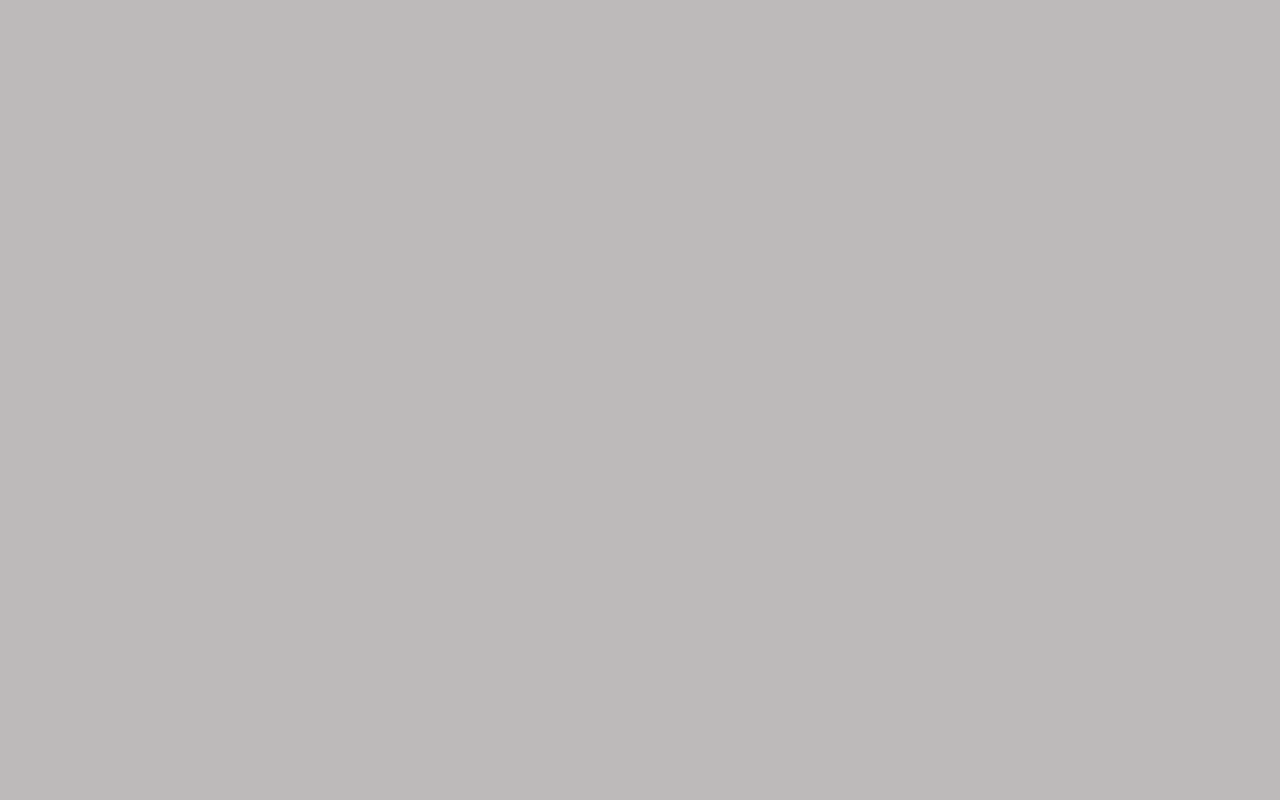
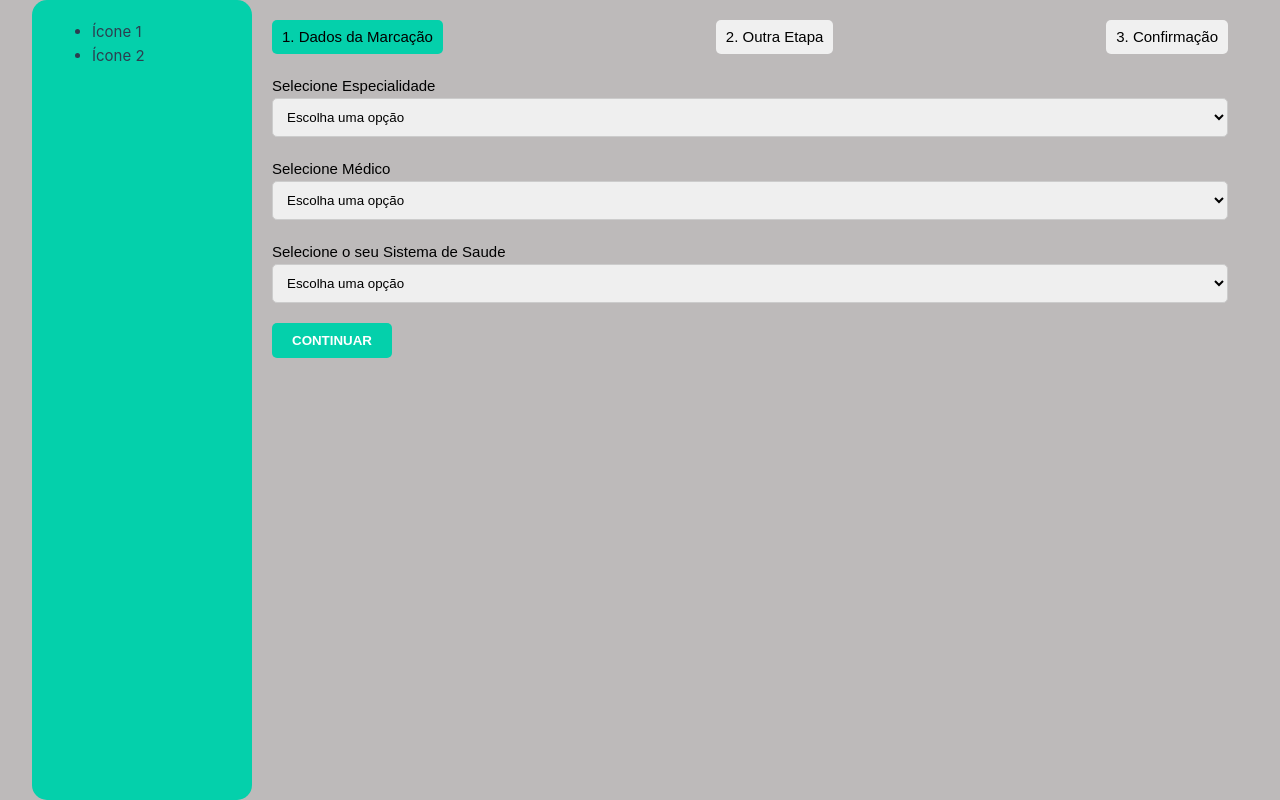
Before and after one commit to ruiiramos/myClinic-FrontEnd, a Vue app: page /marcacao in a window 1280 px wide. Before the commit this address had no page. Built offline with nearby package versions, Linux system fonts and the light colour scheme.

Commit message:
criaçao de marcação de consultas

```diff
--- a/src/router/index.js
+++ b/src/router/index.js
@@ -2,6 +2,7 @@ import { createRouter, createWebHistory } from 'vue-router'
 import LandingPageView from '../views/LandingPageView.vue'
 import LoginView from '../views/LoginView.vue'
 import RegisterView from '../views/RegisterView.vue'
+import MarcacaoView from '../views/MarcacaoView.vue'
 
 const router = createRouter({
   history: createWebHistory(import.meta.env.BASE_URL),
@@ -21,6 +22,11 @@ const router = createRouter({
       name: 'register',
       component: RegisterView
     },
+    {
+      path: '/marcacao',
+      name: 'marcacao',
+      component: MarcacaoView
+    },
   ]
 })
 
--- /dev/null
+++ b/src/views/MarcacaoView.vue
@@ -0,0 +1,124 @@
+<template>
+    <div class="container">
+        <!-- Barra lateral -->
+        <div class="sidebar">
+          <!-- Conteúdo da barra lateral aqui -->
+          <ul class="sidebar-icons">
+            <li>Ícone 1</li>
+            <li>Ícone 2</li>
+            <!-- Mais ícones aqui -->
+          </ul>
+        </div>
+
+    <div class="myclinic">
+        <div class="progress-bar">
+          <!-- Barra de progresso com etapas -->
+          <span class="active">1. Dados da Marcação</span>
+          <span>2. Outra Etapa</span>
+          <span>3. Confirmação</span>
+        </div>
+        <form class="appointment-form">
+          <!-- Dropdown para Especialidade -->
+          <label for="especialidade">Selecione Especialidade</label>
+          <select id="especialidade">
+            <option value="" disabled selected>Escolha uma opção</option>
+            <!-- Opções de especialidades -->
+          </select>
+
+          <!-- Dropdown para Médico -->
+          <label for="medico">Selecione Médico</label>
+          <select id="medico">
+            <option value="" disabled selected>Escolha uma opção</option>
+            <!-- Opções de médicos -->
+          </select>
+
+          <!-- Dropdown para Sistema de Saude -->
+          <label for="sistema-saude">Selecione o seu Sistema de Saude</label>
+          <select id="sistema-saude">
+            <option value="" disabled selected>Escolha uma opção</option>
+            <option value="adse">ADSE</option>
+            <option value="multicare">Multicare</option>
+          </select>
+
+          <!-- Botão Continuar -->
+          <button type="submit" class="btn-continuar">Continuar</button>
+        </form>
+      </div>
+    </div>
+</template>
+
+<script>
+    export default {
+
+    }
+</script>
+
+<style scoped>
+/* Estilos gerais */
+/* Estilos gerais */
+.container {
+    display: flex;
+    flex-direction: row;
+  }
+
+  .sidebar {
+    width: 250px; /* Largura da barra lateral */
+    background-color: #f0f0f0; /* Cor de fundo da barra lateral */
+    padding: 20px;
+    height: 100vh; /* Altura total da tela */
+    background: #04D0AB;
+    border-radius: 15px;
+  }
+
+.myclinic {
+    font-family: 'Arial', sans-serif;
+    color: #000000;
+    padding: 20px;
+  }
+
+  /* Barra de progresso e etapas */
+  .progress-bar {
+    display: flex;
+    justify-content: space-between;
+    margin-bottom: 20px;
+  }
+
+  .progress-bar span {
+    background: #f0f0f0;
+    padding: 5px 10px;
+    border-radius: 5px;
+  }
+
+  .progress-bar span.active {
+    background: #04D0AB;
+    color: black;
+  }
+
+  /* Estilos dos dropdowns */
+  select {
+    width: 100%;
+    padding: 10px;
+    margin-bottom: 20px;
+    border: 1px solid #ccc;
+    border-radius: 5px;
+  }
+
+  /* Botão Continuar */
+  .btn-continuar {
+    background-color: #04D0AB;
+    color: white;
+    border: none;
+    padding: 10px 20px;
+    text-transform: uppercase;
+    font-weight: bold;
+    border-radius: 5px;
+    cursor: pointer;
+    transition: background-color 0.3s ease;
+
+  }
+
+  .btn-continuar:hover {
+    background-color: #038c6e;
+  }
+
+</style>
```
